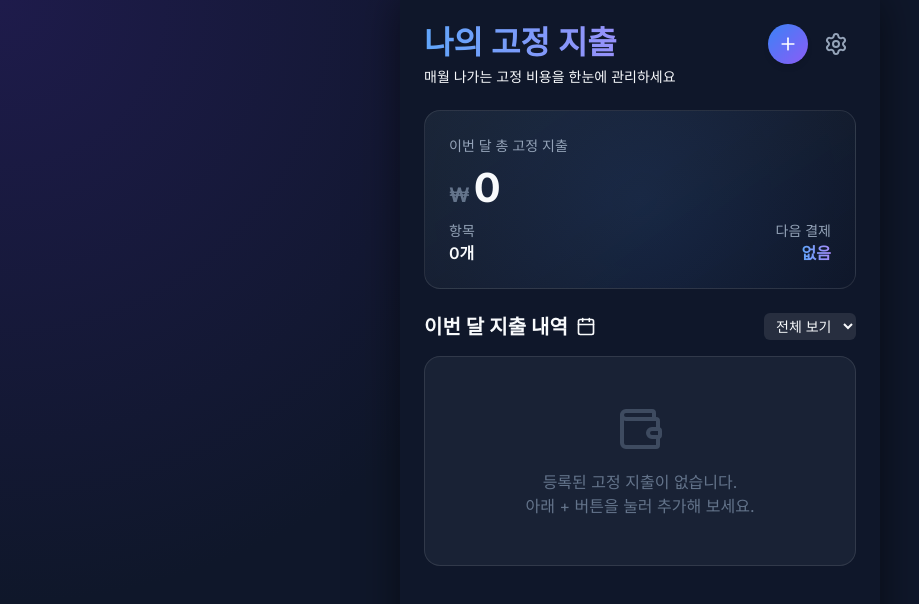
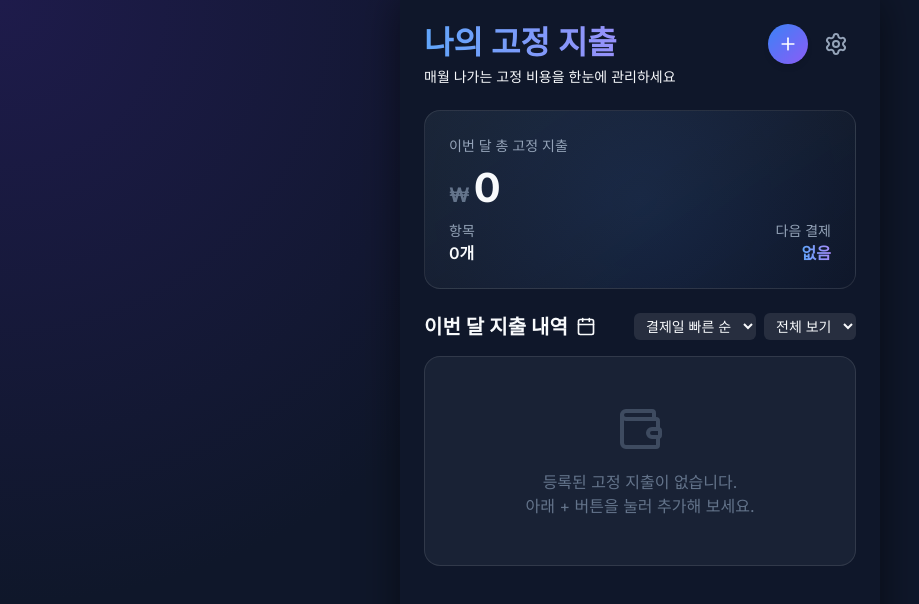
Before and after one commit to kendong18/FixedCosts, a React (Vite) app: page / in a window 1280 px wide. Shown: the top 604 px of the page, without its empty margins (0-919 px from the left). Built offline with nearby package versions, Linux system fonts and the light colour scheme.

Commit message:
feat: 지출 내역 다중 정렬 기능 추가 (결제일, 금액, 이름순)

```diff
--- a/src/App.jsx
+++ b/src/App.jsx
@@ -17,6 +17,7 @@ function App() {
   const [isModalOpen, setIsModalOpen] = useState(false);
   const [expenseToDelete, setExpenseToDelete] = useState(null);
   const [filterCategory, setFilterCategory] = useState('전체');
+  const [sortOption, setSortOption] = useState('결제일 빠른 순');
   const [isSettingsOpen, setIsSettingsOpen] = useState(false);
 
   // Form State
@@ -43,8 +44,15 @@ function App() {
     if (filterCategory !== '전체') {
       filtered = expenses.filter(exp => exp.category === filterCategory);
     }
-    return [...filtered].sort((a, b) => Number(a.date) - Number(b.date));
-  }, [expenses, filterCategory]);
+    return [...filtered].sort((a, b) => {
+      if (sortOption === '결제일 빠른 순') return Number(a.date) - Number(b.date);
+      if (sortOption === '결제일 늦은 순') return Number(b.date) - Number(a.date);
+      if (sortOption === '금액 높은 순') return Number(b.amount) - Number(a.amount);
+      if (sortOption === '금액 낮은 순') return Number(a.amount) - Number(b.amount);
+      if (sortOption === '이름순') return a.name.localeCompare(b.name);
+      return 0;
+    });
+  }, [expenses, filterCategory, sortOption]);
 
   const chartData = useMemo(() => {
     const totals = {};
@@ -212,6 +220,18 @@ function App() {
             <span>이번 달 지출 내역</span>
             <CalendarIcon size={20} className="text-muted" />
           </div>
+          <div style={{ display: 'flex', gap: '0.5rem' }}>
+            <select
+              value={sortOption}
+              onChange={(e) => setSortOption(e.target.value)}
+              style={{ width: 'auto', padding: '0.25rem 0.5rem', fontSize: '0.875rem', background: 'rgba(255,255,255,0.1)', border: 'none', borderRadius: 'var(--radius-sm)' }}
+            >
+              <option value="결제일 빠른 순">결제일 빠른 순</option>
+              <option value="결제일 늦은 순">결제일 늦은 순</option>
+              <option value="금액 높은 순">금액 높은 순</option>
+              <option value="금액 낮은 순">금액 낮은 순</option>
+              <option value="이름순">이름순</option>
+            </select>
             <select
               value={filterCategory}
               onChange={(e) => setFilterCategory(e.target.value)}
@@ -220,6 +240,7 @@ function App() {
               <option value="전체">전체 보기</option>
               {categories.map(c => <option key={c} value={c}>{c}</option>)}
             </select>
+          </div>
         </h2>
 
         {expenses.length === 0 ? (
```
Lines whose indentation alone changed are shown as unchanged.
